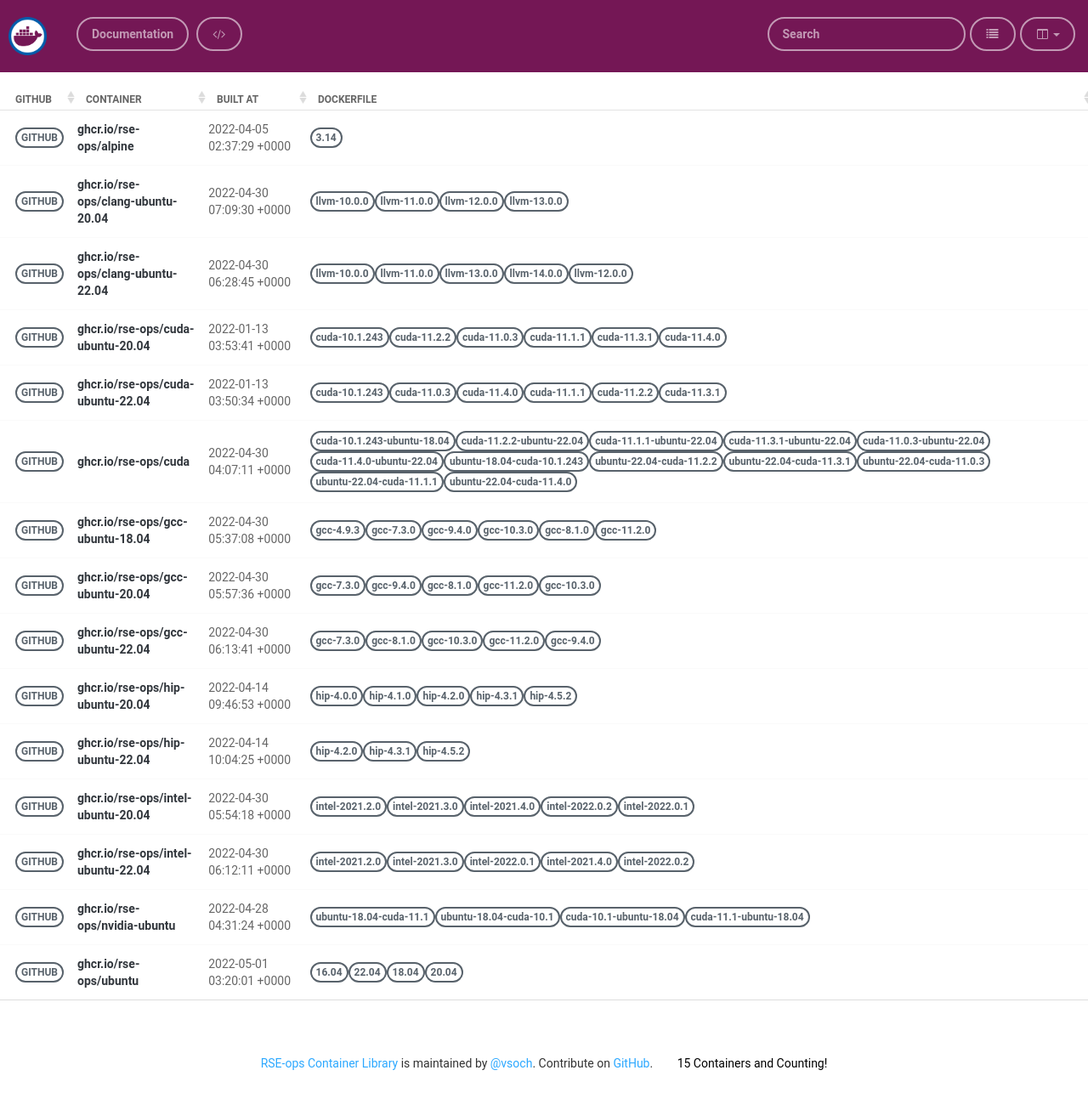
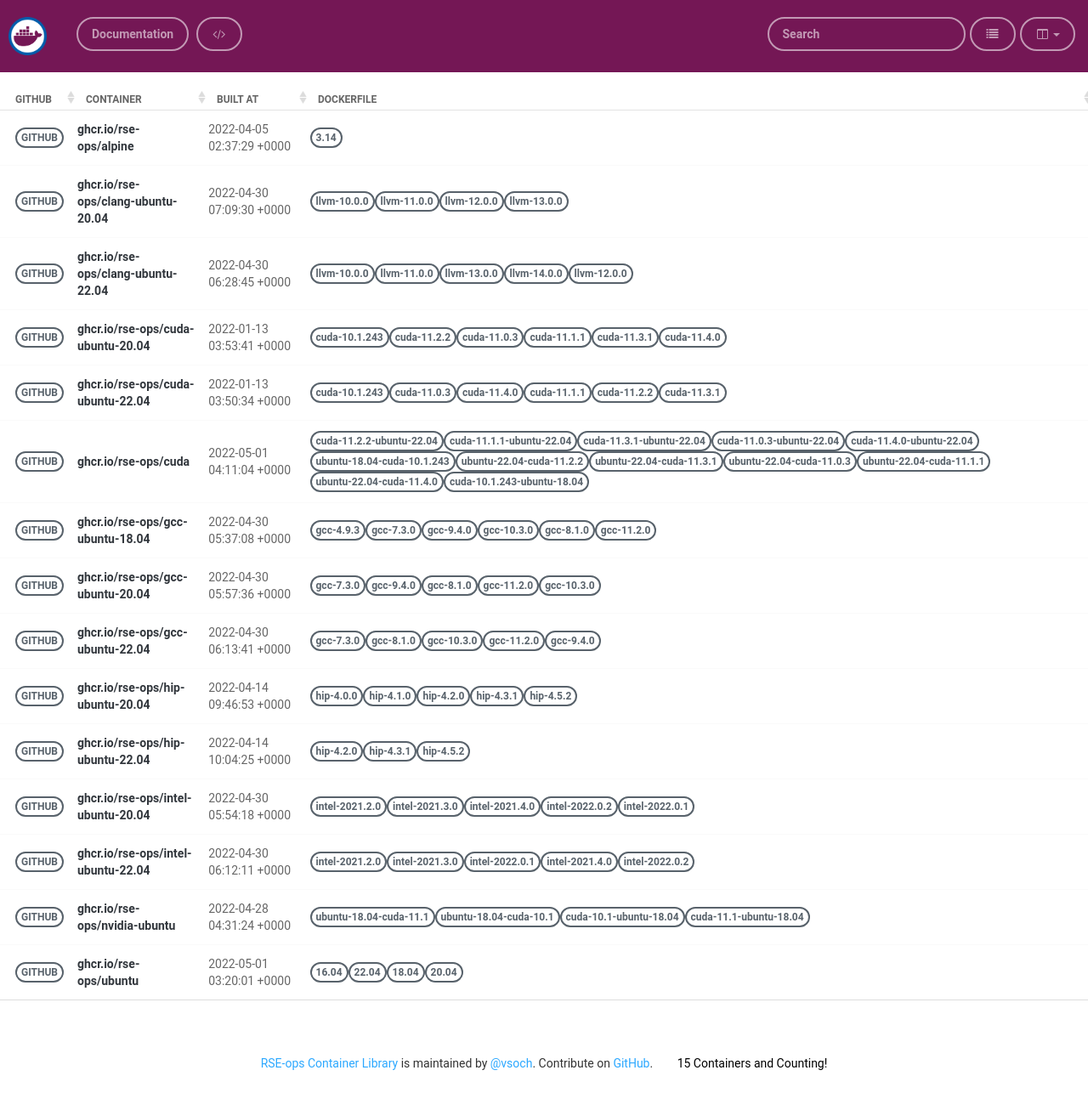
Before and after one commit to rse-ops/docker-images, a Jekyll site: the page built from pages/index.md, in a window 1280 px wide. Shown: the whole page at 85% size. Built offline with Jekyll 4.4.1, drawn with Linux system fonts in a browser that asks for light colours; nearby versions of some CDN libraries; part of the change alters nothing that is shown.

Commit message:
Automated push to update library 2022-05-01

```diff
--- a/_library/ghcr.io-rse-ops-cuda.md
+++ b/_library/ghcr.io-rse-ops-cuda.md
@@ -1,14 +1,11 @@
 ---
 layout: container
 name: ghcr.io/rse-ops/cuda
-updated_at: 2022-04-30 04:07:11.722326
+updated_at: 2022-05-01 04:11:04.296626
 
 
 container_url: https://github.com/orgs/rse-ops/packages/container/package/cuda
 versions:
- - tag: cuda-10.1.243-ubuntu-18.04
-   dockerfile: https://github.com/rse-ops/docker-images/blob/main/ubuntu/cuda/Dockerfile
-   manifest: https://crane.ggcr.dev/manifest/ghcr.io/rse-ops/cuda:cuda-10.1.243-ubuntu-18.04
  - tag: cuda-11.2.2-ubuntu-22.04
    dockerfile: https://github.com/rse-ops/docker-images/blob/main/ubuntu/cuda/Dockerfile
    manifest: https://crane.ggcr.dev/manifest/ghcr.io/rse-ops/cuda:cuda-11.2.2-ubuntu-22.04
@@ -42,5 +39,8 @@ versions:
  - tag: ubuntu-22.04-cuda-11.4.0
    dockerfile: https://github.com/rse-ops/docker-images/blob/main/ubuntu/cuda/Dockerfile
    manifest: https://crane.ggcr.dev/manifest/ghcr.io/rse-ops/cuda:ubuntu-22.04-cuda-11.4.0
+ - tag: cuda-10.1.243-ubuntu-18.04
+   dockerfile: https://github.com/rse-ops/docker-images/blob/main/ubuntu/cuda/Dockerfile
+   manifest: https://crane.ggcr.dev/manifest/ghcr.io/rse-ops/cuda:cuda-10.1.243-ubuntu-18.04
 
 ---
```
